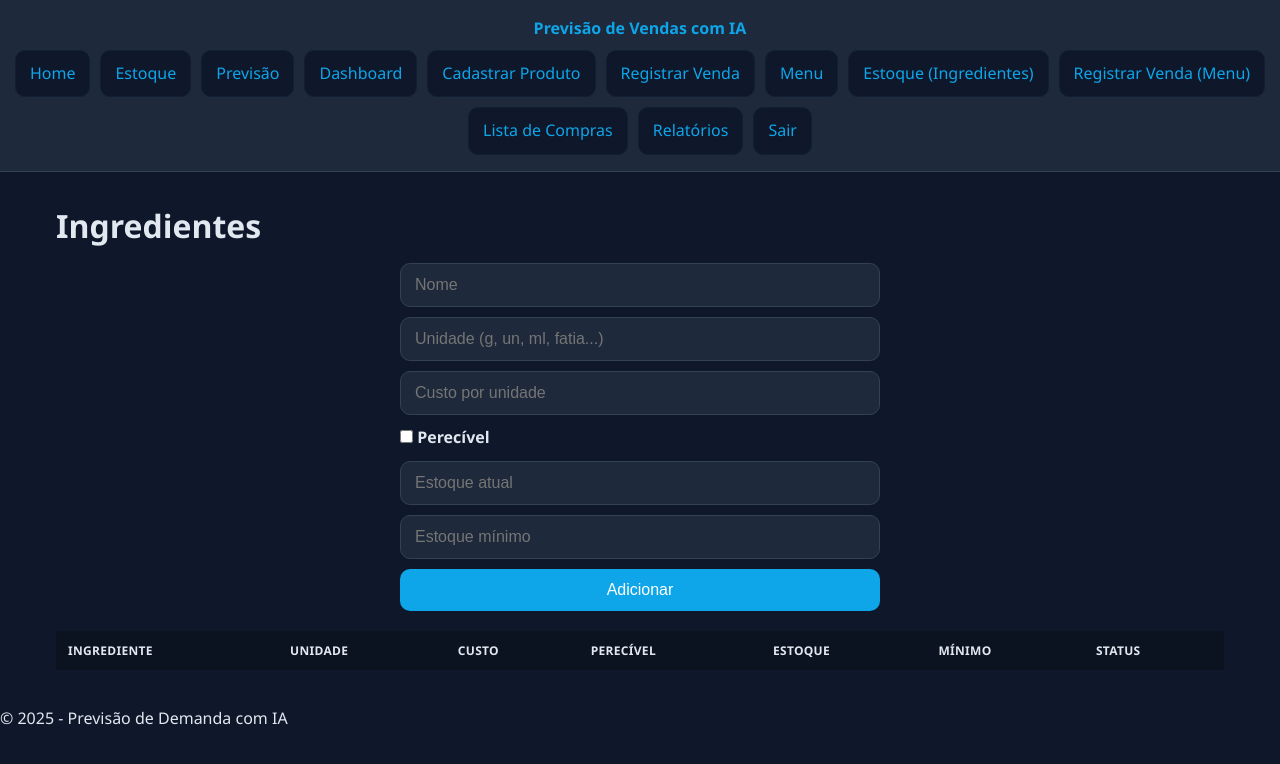
After one commit to PedroSantos0806/tcc, a Flask app: page /menu/ingredientes in a window 1280 px wide. The commit adds this page. Shown: the top 764 px of the page. Run offline with Flask 3, Linux system fonts and the light colour scheme; the visitor is signed in with stand-in values (Sample User, id 1); data that the repository does not hold is empty.

Commit message:
adicionando opcoes mais voltadas para restaurantes

```diff
--- /dev/null
+++ b/tcc_app/routes/menu_routes.py
@@ -0,0 +1,158 @@
+from flask import Blueprint, render_template, request, session, redirect, url_for, flash
+from tcc_app.db import get_db_connection
+
+menu_bp = Blueprint('menu_bp', __name__, url_prefix='/menu')
+
+# Helpers
+def _uid():
+    return session.get('usuario_id')
+
+def _ensure_login():
+    if not _uid():
+        return redirect(url_for('auth_bp.login'))
+
+# ===================== INGREDIENTES =====================
+@menu_bp.route('/ingredientes', methods=['GET', 'POST'])
+def ingredientes():
+    redir = _ensure_login()
+    if redir: return redir
+    uid = _uid()
+
+    conn = get_db_connection(); cur = conn.cursor(dictionary=True)
+    if request.method == 'POST':
+        f = request.form
+        cur.execute("""
+            INSERT INTO ingredientes
+              (user_id, nome, unidade, custo_unitario, perecivel, estoque_atual, estoque_minimo, status)
+            VALUES
+              (%s, %s, %s, %s, %s, %s, %s, 'OK')
+        """, (
+            uid,
+            f['nome'],
+            f['unidade'],
+            float(f.get('custo_unitario') or 0),
+            1 if f.get('perecivel') == '1' else 0,
+            float(f.get('estoque_atual') or 0),
+            float(f.get('estoque_minimo') or 0)
+        ))
+        conn.commit()
+        flash('Ingrediente cadastrado com sucesso.')
+        cur.close(); conn.close()
+        return redirect(url_for('menu_bp.ingredientes'))
+
+    cur.execute("SELECT * FROM ingredientes WHERE user_id=%s ORDER BY nome", (uid,))
+    rows = cur.fetchall()
+    cur.close(); conn.close()
+    return render_template('ingredientes.html', ingredientes=rows)
+
+# ===================== ITENS DE MENU =====================
+@menu_bp.route('/itens', methods=['GET', 'POST'])
+def itens_menu():
+    redir = _ensure_login()
+    if redir: return redir
+    uid = _uid()
+
+    conn = get_db_connection(); cur = conn.cursor(dictionary=True)
+    if request.method == 'POST':
+        f = request.form
+        cur.execute("""
+            INSERT INTO itens_menu (user_id, nome, categoria, preco_venda, ativo)
+            VALUES (%s, %s, %s, %s, 1)
+        """, (uid, f['nome'], (f.get('categoria') or None), float(f.get('preco_venda') or 0)))
+        conn.commit()
+        flash('Item de menu criado.')
+        cur.close(); conn.close()
+        return redirect(url_for('menu_bp.itens_menu'))
+
+    cur.execute("SELECT * FROM itens_menu WHERE user_id=%s ORDER BY nome", (uid,))
+    itens = cur.fetchall()
+    cur.close(); conn.close()
+    return render_template('menu.html', itens=itens)
+
+# ===================== RECEITA DO ITEM =====================
+@menu_bp.route('/receita/<int:item_id>', methods=['GET', 'POST'])
+def receita_item(item_id):
+    redir = _ensure_login()
+    if redir: return redir
+    uid = _uid()
+
+    conn = get_db_connection(); cur = conn.cursor(dictionary=True)
+    if request.method == 'POST':
+        f = request.form
+        cur.execute("""
+            INSERT INTO receita (user_id, item_id, ingrediente_id, qtd_por_item)
+            VALUES (%s, %s, %s, %s)
+            ON DUPLICATE KEY UPDATE qtd_por_item = VALUES(qtd_por_item)
+        """, (uid, item_id, int(f['ingrediente_id']), float(f['qtd_por_item'])))
+        conn.commit()
+        flash('Ingrediente adicionado/atualizado na receita.')
+        cur.close(); conn.close()
+        return redirect(url_for('menu_bp.receita_item', item_id=item_id))
+
+    # GET
+    cur.execute("SELECT * FROM itens_menu WHERE id=%s AND user_id=%s", (item_id, uid))
+    item = cur.fetchone()
+    if not item:
+        cur.close(); conn.close()
+        flash('Item não encontrado.')
+        return redirect(url_for('menu_bp.itens_menu'))
+
+    cur.execute("SELECT * FROM ingredientes WHERE user_id=%s ORDER BY nome", (uid,))
+    ingredientes = cur.fetchall()
+
+    cur.execute("""
+        SELECT r.*, i.nome AS ing_nome, i.unidade
+        FROM receita r
+        JOIN ingredientes i ON i.id = r.ingrediente_id
+        WHERE r.user_id=%s AND r.item_id=%s
+        ORDER BY ing_nome
+    """, (uid, item_id))
+    componentes = cur.fetchall()
+    cur.close(); conn.close()
+
+    return render_template('receita.html', item=item, ingredientes=ingredientes, componentes=componentes)
+
+# ===================== REGISTRAR VENDA (MENU) =====================
+@menu_bp.route('/registrar_venda', methods=['GET', 'POST'])
+def registrar_venda_menu():
+    redir = _ensure_login()
+    if redir: return redir
+    uid = _uid()
+
+    conn = get_db_connection(); cur = conn.cursor(dictionary=True)
+    if request.method == 'POST':
+        item_id = int(request.form['item_id'])
+        data = request.form['data']
+        qtd = int(request.form['qtd'])
+
+        # grava venda
+        cur.execute("INSERT INTO vendas_menu (user_id, item_id, data, qtd) VALUES (%s, %s, %s, %s)",
+                    (uid, item_id, data, qtd))
+
+        # debita estoque por receita
+        cur.execute("SELECT ingrediente_id, qtd_por_item FROM receita WHERE user_id=%s AND item_id=%s",
+                    (uid, item_id))
+        recs = cur.fetchall()
+        for r in recs:
+            saida = qtd * float(r['qtd_por_item'])
+            cur.execute("""
+                UPDATE ingredientes
+                SET estoque_atual = GREATEST(0, estoque_atual - %s)
+                WHERE user_id=%s AND id=%s
+            """, (saida, uid, r['ingrediente_id']))
+            # log opcional
+            cur.execute("""
+                INSERT INTO estoque_mov (user_id, ingrediente_id, tipo, qtd, observacao)
+                VALUES (%s, %s, 'SAIDA', %s, %s)
+            """, (uid, r['ingrediente_id'], saida, f"Venda item_menu {item_id}"))
+
+        conn.commit()
+        cur.close(); conn.close()
+        flash('Venda registrada e estoque debitado.')
+        return redirect(url_for('menu_bp.registrar_venda_menu'))
+
+    # GET
+    cur.execute("SELECT id, nome FROM itens_menu WHERE user_id=%s AND ativo=1 ORDER BY nome", (uid,))
+    itens = cur.fetchall()
+    cur.close(); conn.close()
+    return render_template('registrar_venda_menu.html', itens=itens)
--- a/tcc_app/templates/base.html
+++ b/tcc_app/templates/base.html
@@ -18,6 +18,11 @@
         <a href="{{ url_for('main_bp.dashboard') }}">Dashboard</a>
         <a href="{{ url_for('main_bp.cadastrar_produto') }}">Cadastrar Produto</a>
         <a href="{{ url_for('main_bp.cadastrar_venda') }}">Registrar Venda</a>
+        <a href="{{ url_for('menu_bp.itens_menu') }}">Menu</a>
+        <a href="{{ url_for('menu_bp.ingredientes') }}">Estoque (Ingredientes)</a>
+        <a href="{{ url_for('menu_bp.registrar_venda_menu') }}">Registrar Venda (Menu)</a>
+        <a href="{{ url_for('compras_bp.lista_compras') }}">Lista de Compras</a>
+        <a href="{{ url_for('relatorios_bp.relatorios_home') }}">Relatórios</a>
         <a href="{{ url_for('auth_bp.logout') }}">Sair</a>
       {% else %}
         <a href="{{ url_for('auth_bp.login') }}">Login</a>
--- /dev/null
+++ b/tcc_app/templates/ingredientes.html
@@ -0,0 +1,26 @@
+{% extends "base.html" %}
+{% block content %}
+<h1>Ingredientes</h1>
+<form method="post" class="form-box">
+  <input name="nome" placeholder="Nome" required />
+  <input name="unidade" placeholder="Unidade (g, un, ml, fatia...)" required />
+  <input name="custo_unitario" type="number" step="0.01" placeholder="Custo por unidade" />
+  <label><input type="checkbox" name="perecivel" value="1"> Perecível</label>
+  <input name="estoque_atual" type="number" step="0.01" placeholder="Estoque atual" />
+  <input name="estoque_minimo" type="number" step="0.01" placeholder="Estoque mínimo" />
+  <button type="submit">Adicionar</button>
+</form>
+
+<table class="table-padrao">
+  <thead><tr><th>Ingrediente</th><th>Unidade</th><th>Custo</th><th>Perecível</th><th>Estoque</th><th>Mínimo</th><th>Status</th></tr></thead>
+  <tbody>
+    {% for i in ingredientes %}
+    <tr>
+      <td>{{ i.nome }}</td><td>{{ i.unidade }}</td>
+      <td>{{ i.custo_unitario }}</td><td>{{ 'Sim' if i.perecivel else 'Não' }}</td>
+      <td>{{ i.estoque_atual }}</td><td>{{ i.estoque_minimo }}</td><td>{{ i.status }}</td>
+    </tr>
+    {% endfor %}
+  </tbody>
+</table>
+{% endblock %}
```
Also changed, not shown: tcc_app/__init__.py (+10 -2 lines), tcc_app/routes/compras_routes.py (added, +74 -0 lines), tcc_app/routes/relatorios_routes.py (added, +30 -0 lines), tcc_app/templates/lista_compras.html (added, +27 -0 lines), tcc_app/templates/menu.html (added, +22 -0 lines), tcc_app/templates/receita.html (added, +23 -0 lines), tcc_app/templates/registrar_venda_menu.html (added, +17 -0 lines), tcc_app/templates/relatorios.html (added, +15 -0 lines).
